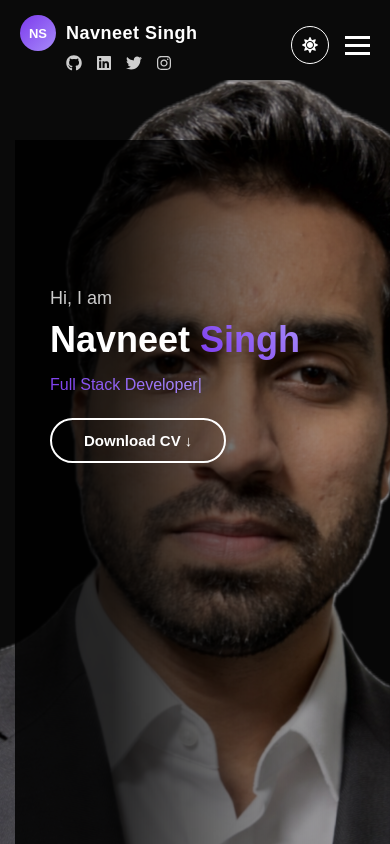
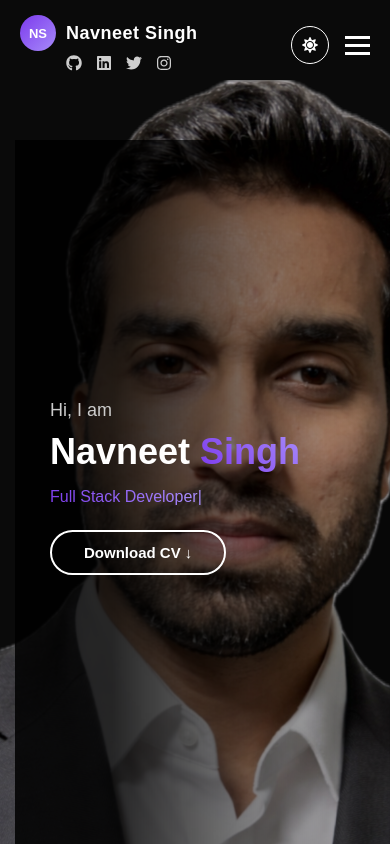
Before and after one commit to NavneetSingh09/navneet-portfolio, a React (Vite) app: page / in a window 390 px wide. Shown: the top 844 px of the page. Built offline with nearby package versions, Linux system fonts and the light colour scheme.

Commit message:
UI changes////

```diff
--- a/src/style.css
+++ b/src/style.css
@@ -601,7 +601,7 @@ body{
   }
 
   .header-text{
-    margin-top:40%;
+    margin-top:75%;
     padding:0 15px;
   }
 
@@ -615,8 +615,9 @@ body{
 
   .parallax-bg{
     background:url('/images/IMG_0914.PNG') no-repeat;
-    background-size:cover;
+     background-size:cover;
     background-position:center top;
+
   }
 
   .social-bar{
```
